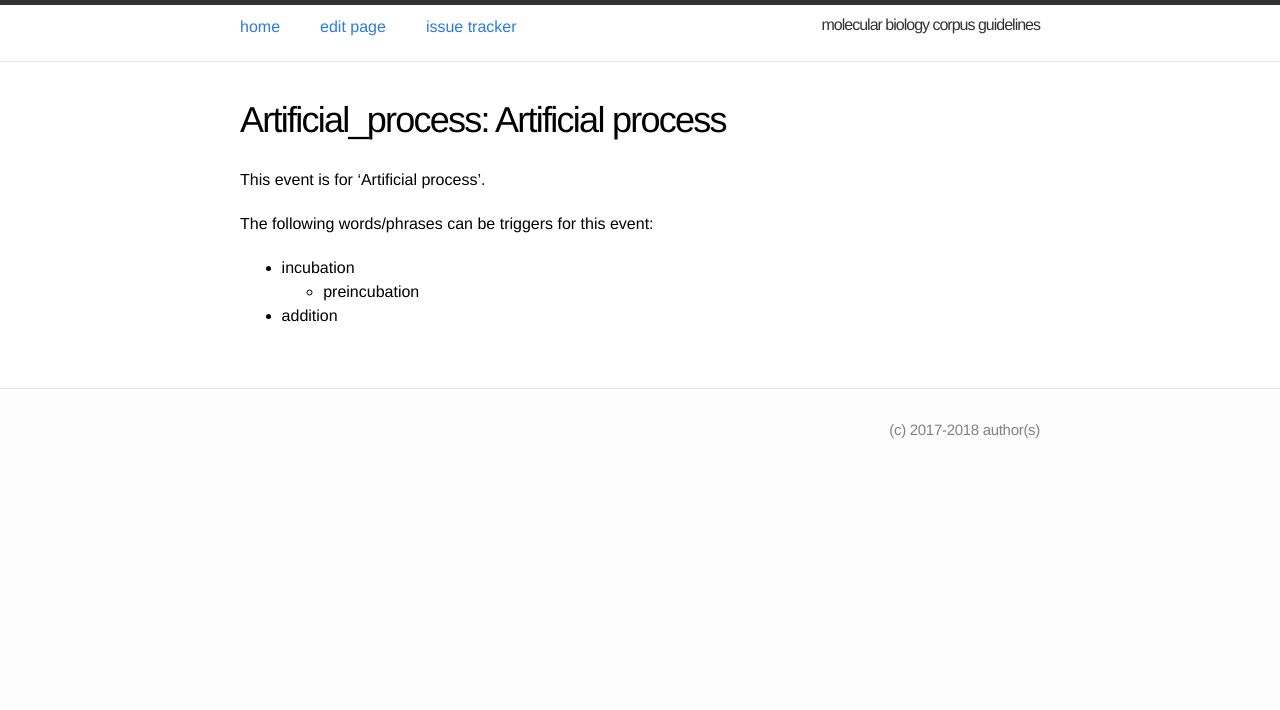
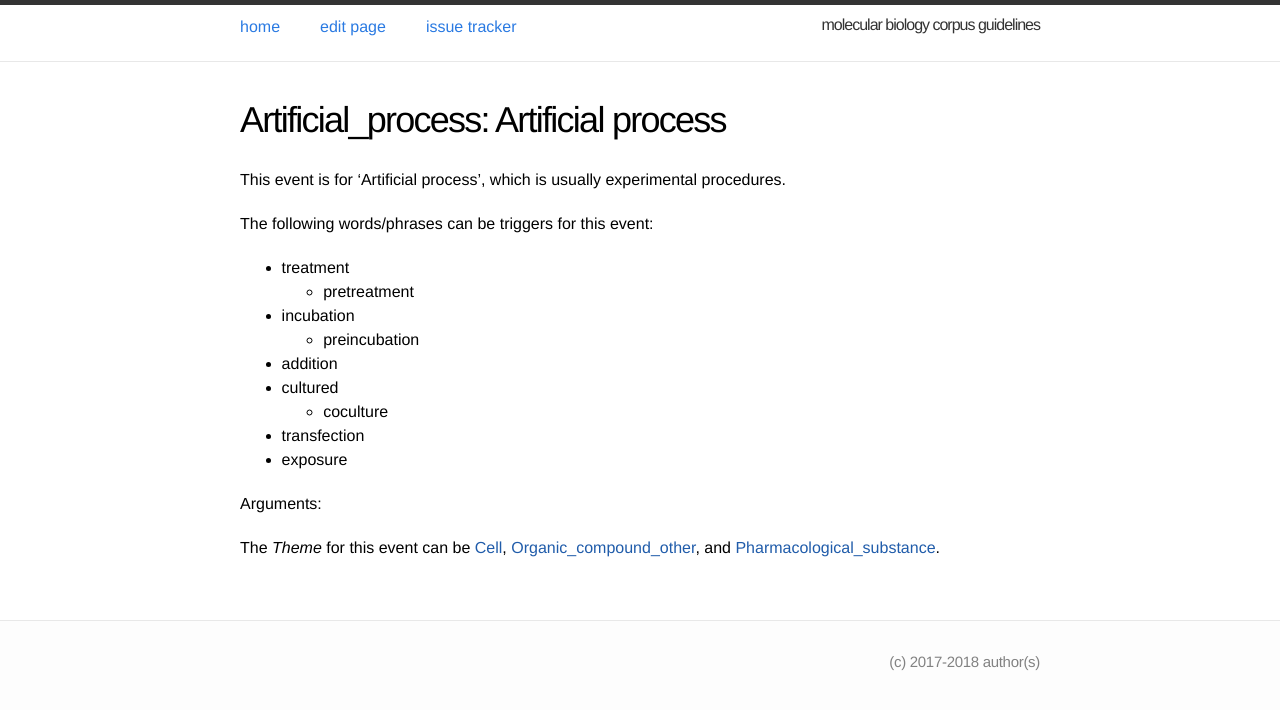
Before and after one commit to ezcatdb/molbiol_lung_corpus-guidelines, a Jekyll site: the page built from _event/Artificial_process.md, in a window 1280 px wide. Shown: the top 710 px of the page. Built offline with Jekyll 4.4.1, drawn with Linux system fonts in a browser that asks for light colours.

Commit message:
Modification to Artificail_process.md, to include additional event triggers, and an argument.

```diff
--- a/_event/Artificial_process.md
+++ b/_event/Artificial_process.md
@@ -6,11 +6,22 @@ shortdef: "Artificial process"
 order: 0
 ---
 
-This event is for 'Artificial process'.
+This event is for 'Artificial process', which is usually experimental procedures.
 
 The following words/phrases can be triggers for this event:
+- treatment
+  - pretreatment
 - incubation
   - preincubation
 - addition
+- cultured
+  - coculture
+- transfection
+- exposure
+
+Arguments:
+
+The *Theme* for this event can be [Cell](), [Organic_compound_other](), and [Pharmacological_substance]().
+
 
 <!--details-->
```
